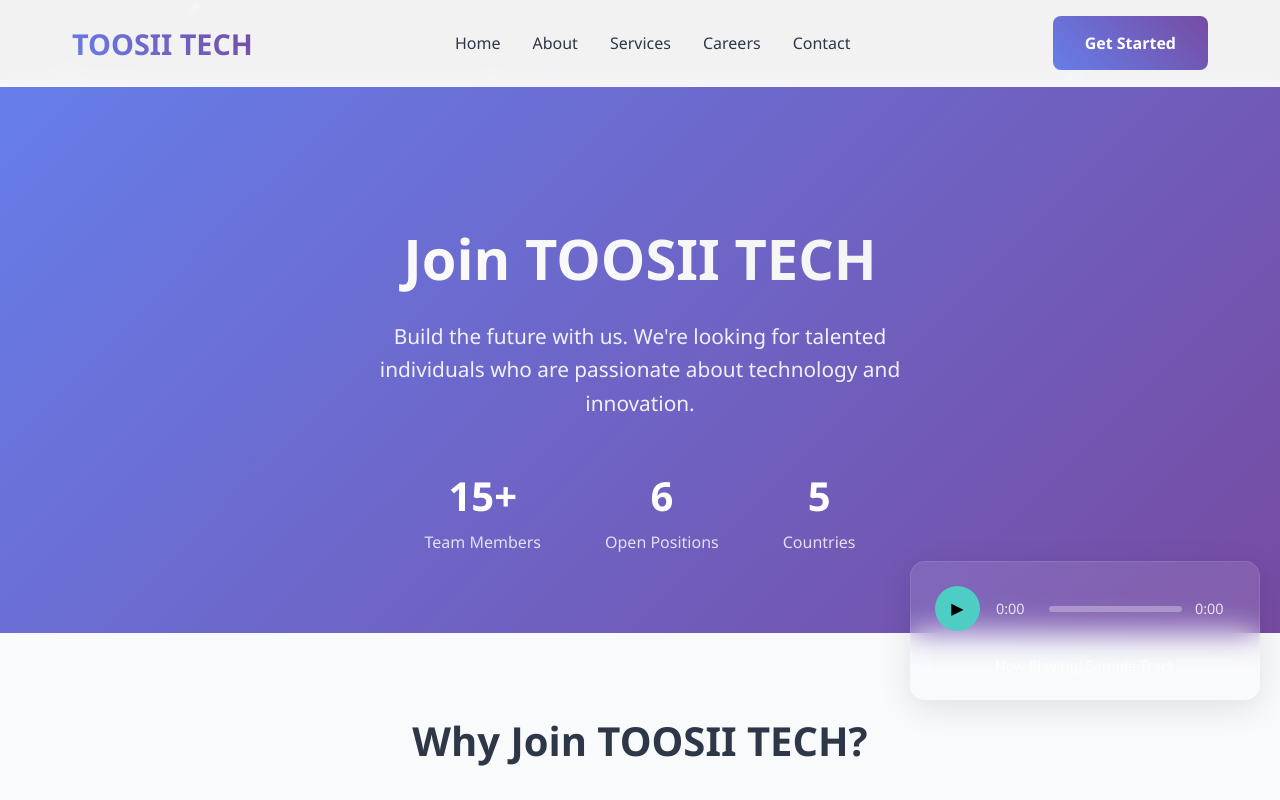
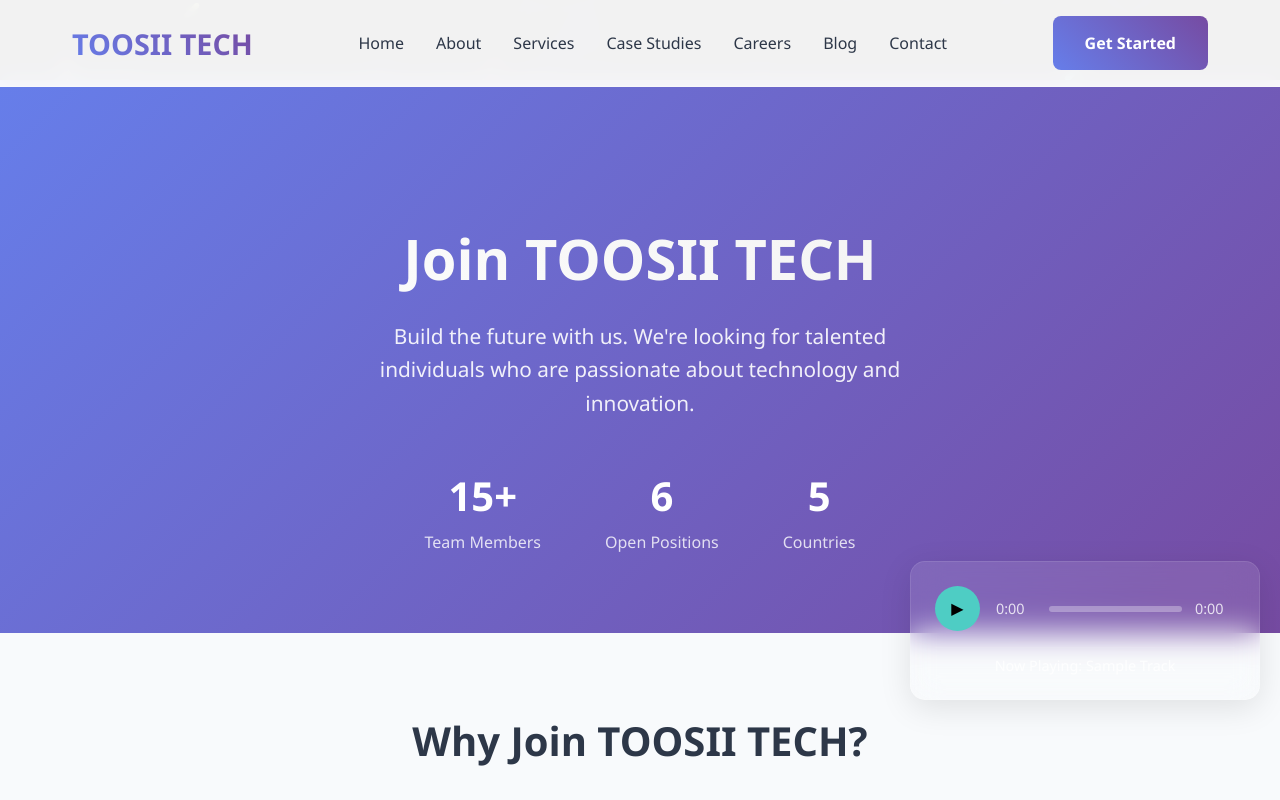
Before and after one commit to TOOSII102/BASE-WEB-APP2, a Next.js app: page /careers in a window 1280 px wide. Built offline with nearby package versions, Linux system fonts and the light colour scheme.

Commit message:
Update Navigation.js

```diff
--- a/components/Navigation.js
+++ b/components/Navigation.js
@@ -25,8 +25,14 @@ export default function Navigation() {
           <Link href="/services" className="nav-link" onClick={() => setIsMenuOpen(false)}>
             Services
           </Link>
+          <Link href="/case-studies" className="nav-link" onClick={() => setIsMenuOpen(false)}>
+            Case Studies
+          </Link>
           <Link href="/careers" className="nav-link" onClick={() => setIsMenuOpen(false)}>
             Careers
+          </Link>
+          <Link href="/blog" className="nav-link" onClick={() => setIsMenuOpen(false)}>
+            Blog
           </Link>
           <Link href="/contact" className="nav-link" onClick={() => setIsMenuOpen(false)}>
             Contact
```
